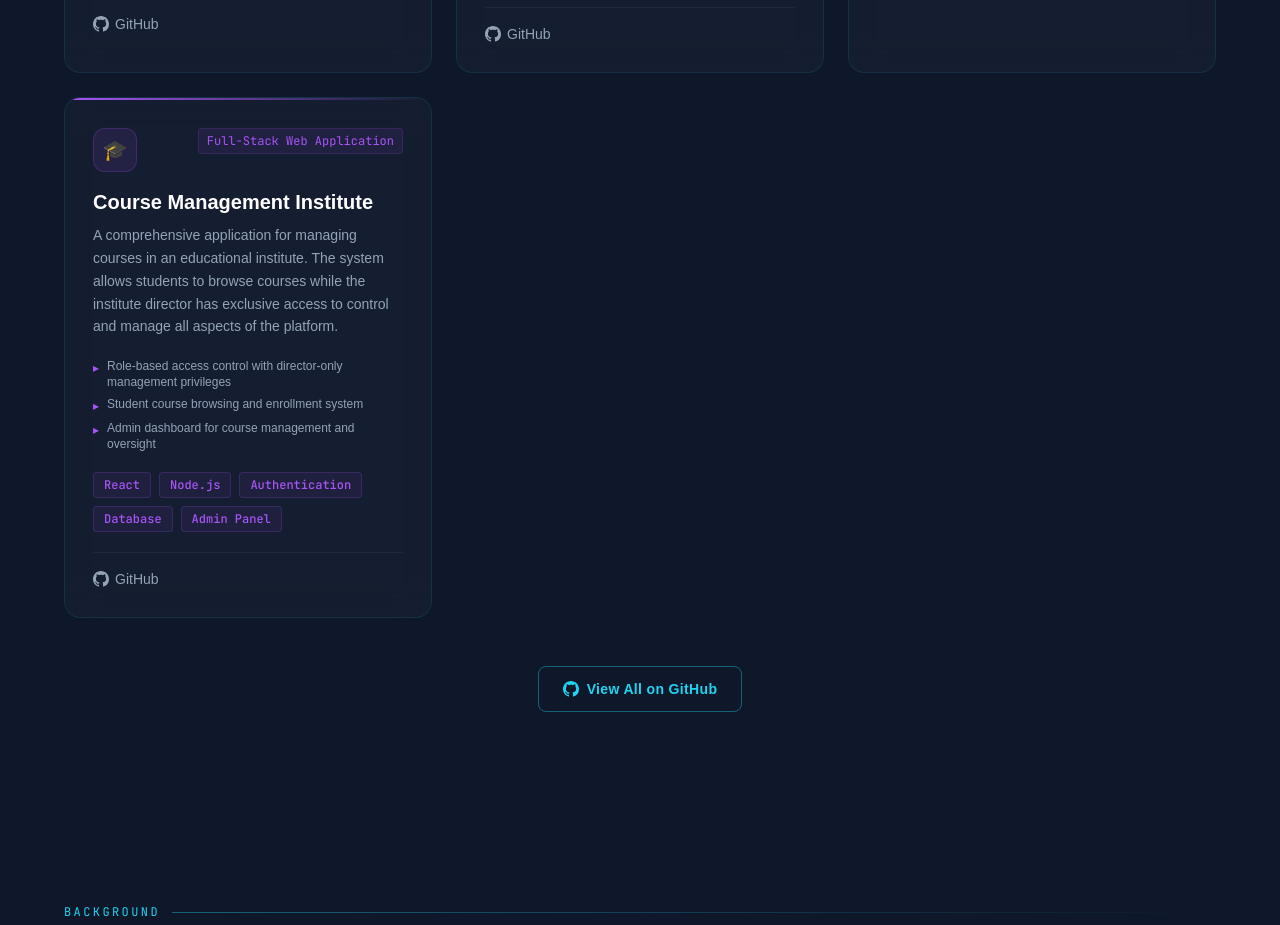
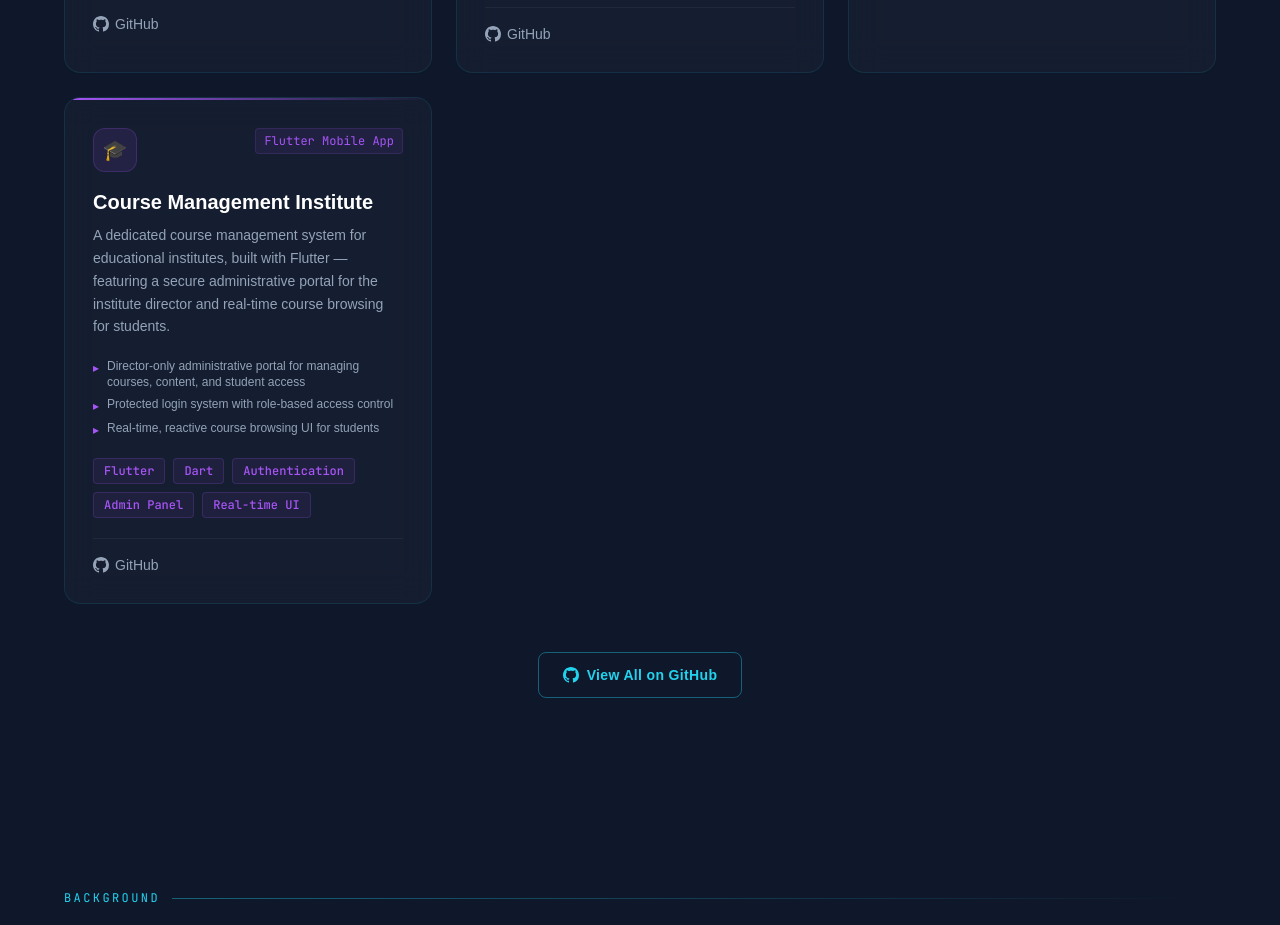
Before and after one commit to r1356-w/Rand-Portfolio, a React (Create React App) app: page / in a window 1280 px wide. Shown: the part 2260-3185 px from the top of the page. Built offline with nearby package versions, Linux system fonts and the light colour scheme; no server answers; a web font is replaced by a local one.

Commit message:
Fix Course Management Institute stack: Flutter, not React

```diff
--- a/src/components/Projects/Projects.js
+++ b/src/components/Projects/Projects.js
@@ -117,15 +117,15 @@ const projects = [
     id: 5,
     title: "Course Management Institute",
     icon: "🎓",
-    type: "Full-Stack Web Application",
+    type: "Flutter Mobile App",
     description:
-      "A comprehensive application for managing courses in an educational institute. The system allows students to browse courses while the institute director has exclusive access to control and manage all aspects of the platform.",
+      "A dedicated course management system for educational institutes, built with Flutter — featuring a secure administrative portal for the institute director and real-time course browsing for students.",
     highlights: [
-      "Role-based access control with director-only management privileges",
-      "Student course browsing and enrollment system",
-      "Admin dashboard for course management and oversight",
+      "Director-only administrative portal for managing courses, content, and student access",
+      "Protected login system with role-based access control",
+      "Real-time, reactive course browsing UI for students",
     ],
-    stack: ["React", "Node.js", "Authentication", "Database", "Admin Panel"],
+    stack: ["Flutter", "Dart", "Authentication", "Admin Panel", "Real-time UI"],
     accent: "#A855F7",
     accentRgb: "168,85,247",
     github: "https://github.com/r1356-w/application-for-managing-courses-institute",
```
